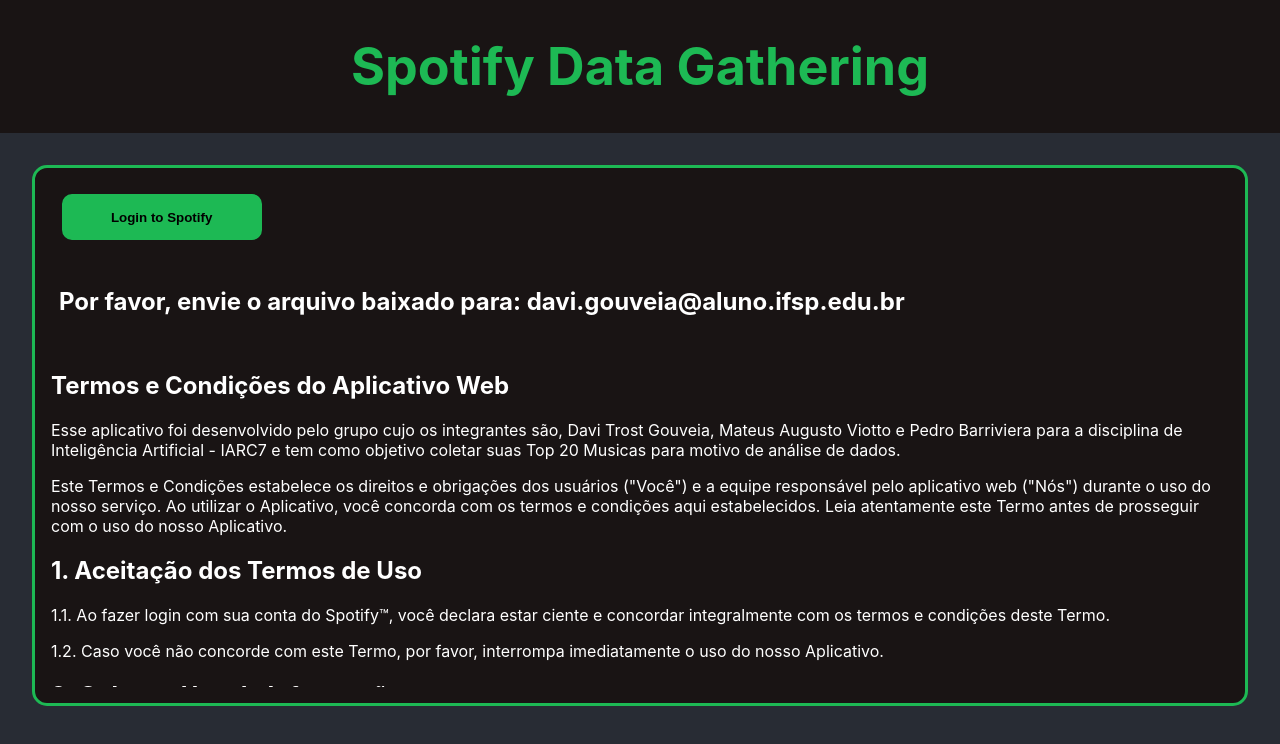
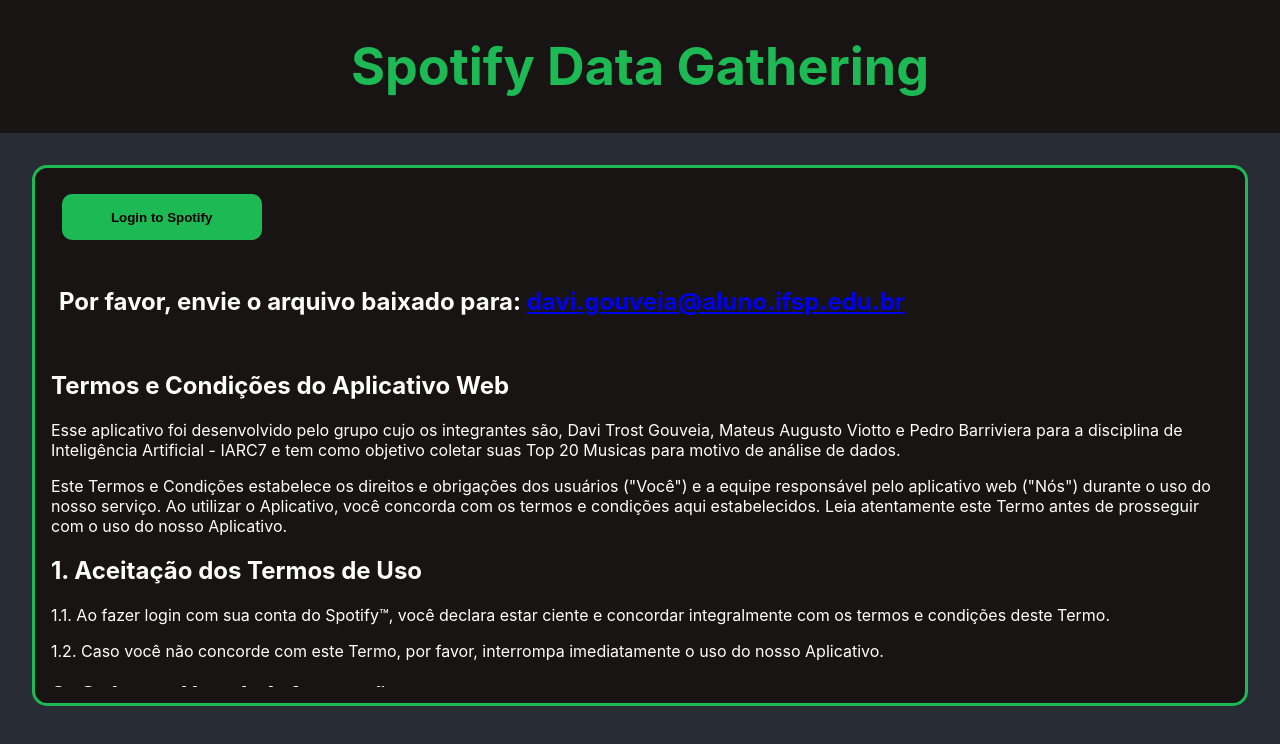
Before and after one commit to davitgouveia/Spotify-Data-Collection-APP, a React (Create React App) app in the folder spotify-gathering-app/: page / in a window 1280 px wide. Shown: the top 744 px of the page. Built offline with nearby package versions, Linux system fonts and the light colour scheme.

Commit message:
Update App.js

```diff
--- a/spotify-gathering-app/src/App.js
+++ b/spotify-gathering-app/src/App.js
@@ -99,7 +99,7 @@
               <button onClick={login} id="login-button">Login to Spotify</button>
               : <button onClick={logout} id="logout-button">Logout</button>}
           </div>
-          <h1 id='msg'>Por favor, envie o arquivo baixado para: davi.gouveia@aluno.ifsp.edu.br</h1>
+          <h1 id='msg'>Por favor, envie o arquivo baixado para: <a href='https://mail.google.com/mail/?view=cm&source=mailto&to=davi.gouveia@aluno.ifsp.edu.br' target='_blank'>davi.gouveia@aluno.ifsp.edu.br</a></h1>
 
           {token ?
             <div onClick={searchTopTracks} id="search-button">Baixar arquivo</div>
```
